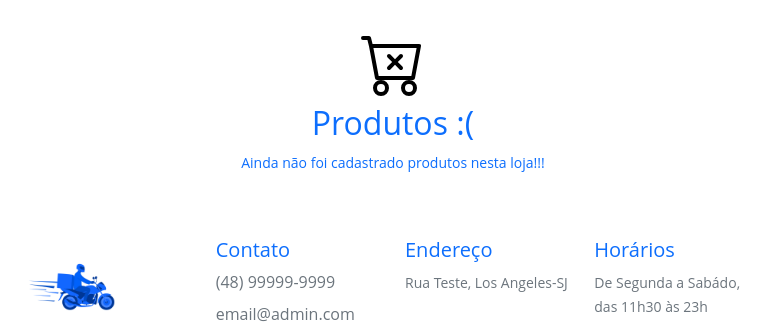
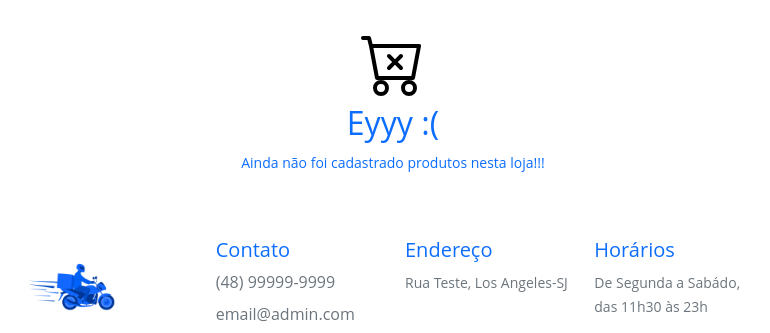
Before and after one commit to diegobers/diskdelivery, a Django app: template templates/index.html in a window 1280 px wide. Shown: the part 148-481 px from the top of the page, without its empty margins (247-1017 px from the left). Run offline with Django 5.2, Linux system fonts and the light colour scheme; the template is opened without the code that fills it, so the values that code supplies are empty; some libraries are stand-ins or nearby versions.

Commit message:
update index

```diff
--- a/templates/index.html
+++ b/templates/index.html
@@ -40,7 +40,7 @@
       {% row 'd-flex justify-content-center mt-5' %}
         {% col 'col-md-8 my-2 text-center text-primary' %}
           <img src="{% static 'icon/cart-x.svg' %}" width="64" alt="Sem Produtos">
-          <h2 class="mt-2"> Produtos :(</h2>
+          <h2 class="mt-2"> Eyyy :(</h2>
           <small>Ainda não foi cadastrado produtos nesta loja!!!</small>
         {% endcol %}
       {% endrow %}
```
